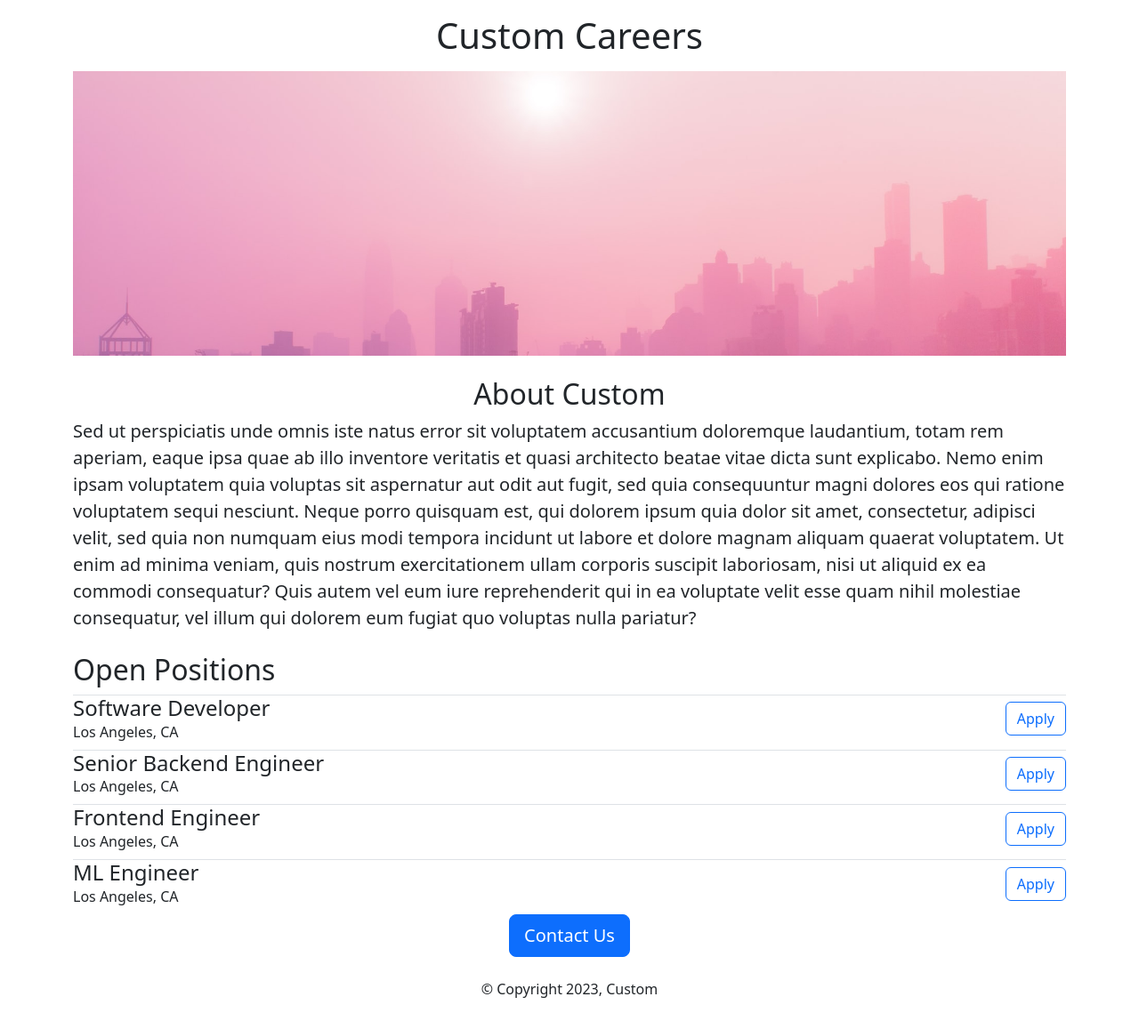
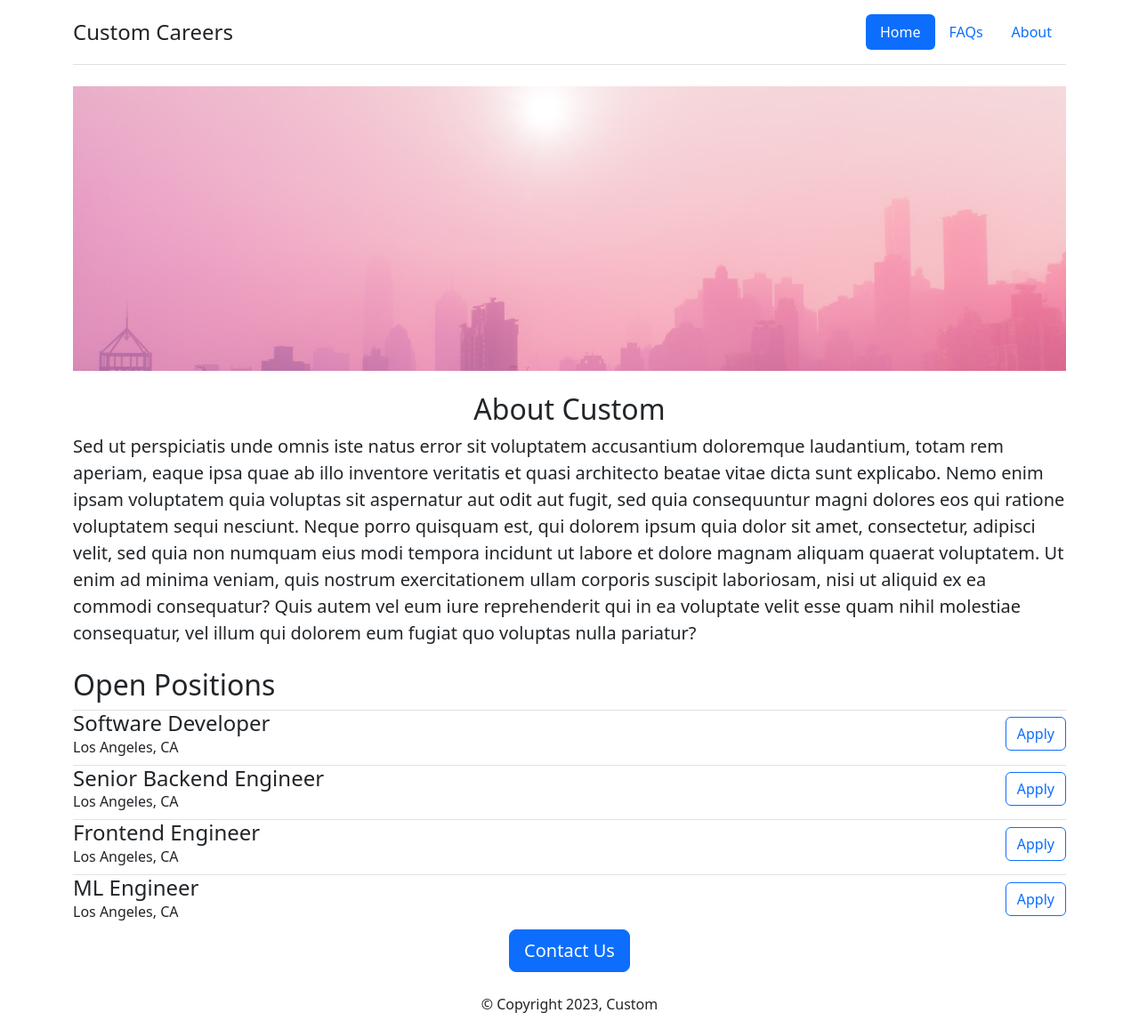
Before and after one commit to artT14/careers-website, a Flask app: page / in a window 1280 px wide. Shown: the whole page at 89% size. Before the commit the page ends 1122 px from the top, so only its background shows below. Run offline with Flask 2, Linux system fonts and the light colour scheme.

Commit message:
Changed Header

```diff
--- /dev/null
+++ b/templates/components/header.html
@@ -0,0 +1,13 @@
+  <div class="container">
+    <header class="d-flex flex-wrap justify-content-center py-3 mb-4 border-bottom">
+      <a href="/" class="d-flex align-items-center mb-3 mb-md-0 me-md-auto text-dark text-decoration-none">
+        <span class="fs-4">{{company}} Careers</span>
+      </a>
+
+      <ul class="nav nav-pills">
+        <li class="nav-item"><a href="#" class="nav-link active" aria-current="page">Home</a></li>
+        <li class="nav-item"><a href="#" class="nav-link">FAQs</a></li>
+        <li class="nav-item"><a href="#" class="nav-link">About</a></li>
+      </ul>
+    </header>
+  </div>
--- a/templates/home.html
+++ b/templates/home.html
@@ -15,8 +15,8 @@
     </style>
   </head>
   <body>
+    {% include './components/header.html'%}
     <div class="container">
-      <h1 class="mt-3 mb-3 text-center">{{company}} Careers</h1>
       <img  class="img-fluid" id="banner" src="./static/banner.jpg" alt="banner image"/>
       <h2 class="mt-4 text-center">About {{company}}</h2>
       <p class="lead">{{desc}}</p>
```
